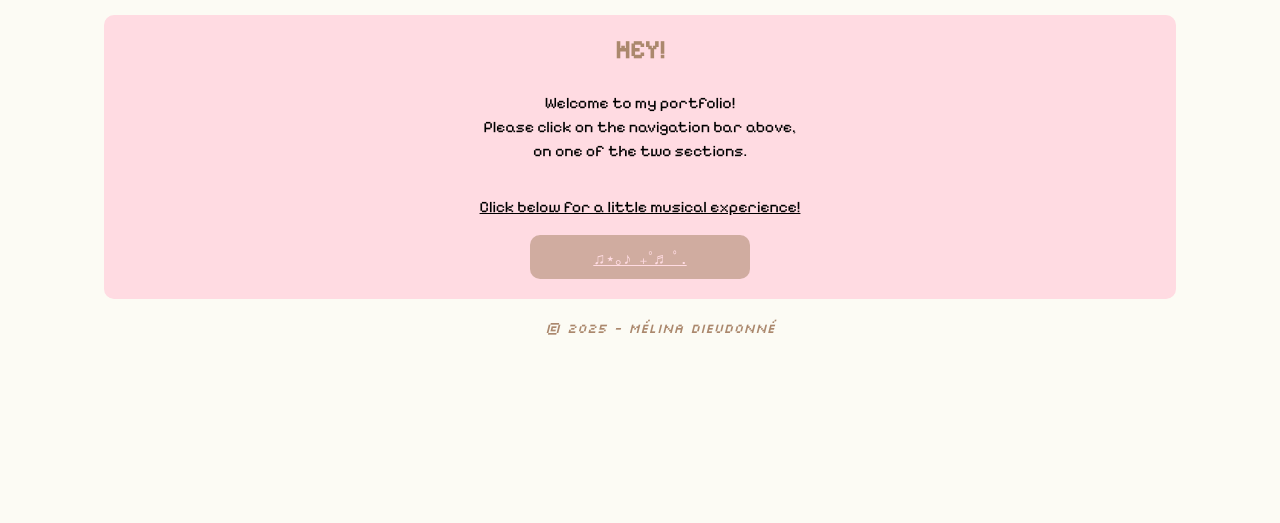
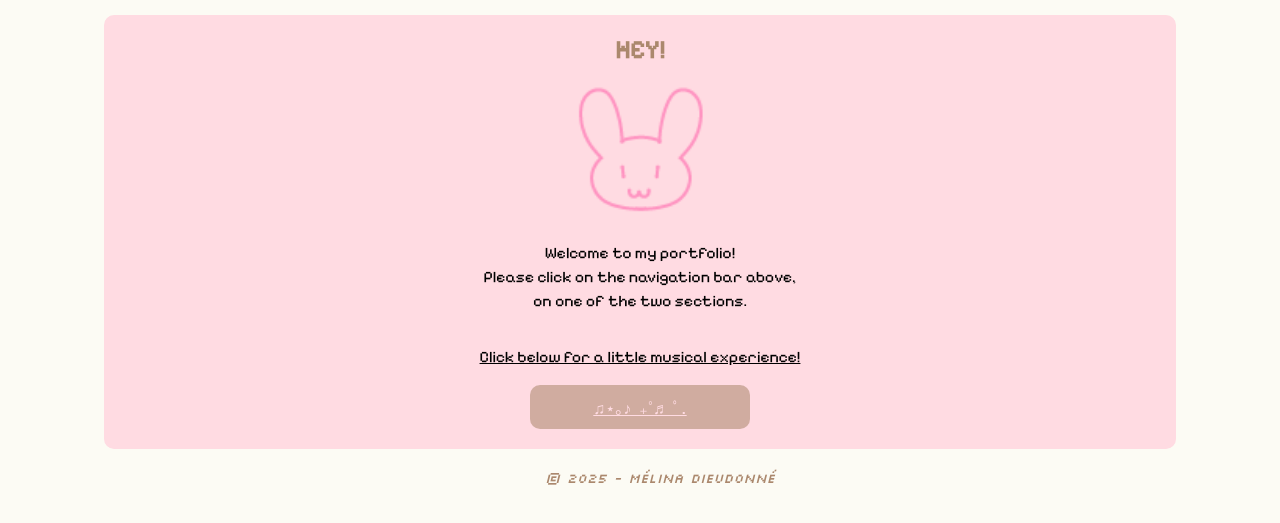
Before and after one commit to amaidaizu/my-portfolio-en, a plain HTML site: page index.html in a window 1280 px wide. Shown: the part 163-686 px from the top of the page. Drawn offline with Linux system fonts and the light colour scheme.

Commit message:
Update index.html

```diff
--- a/index.html
+++ b/index.html
@@ -38,6 +38,7 @@
       <div class="text-above">HEY!</div>
 
       <!-- Welcome text -->
+     <img src="favicon.png">
       <p>
         Welcome to my portfolio!<br>
         Please click on the navigation bar above,<br>
```
